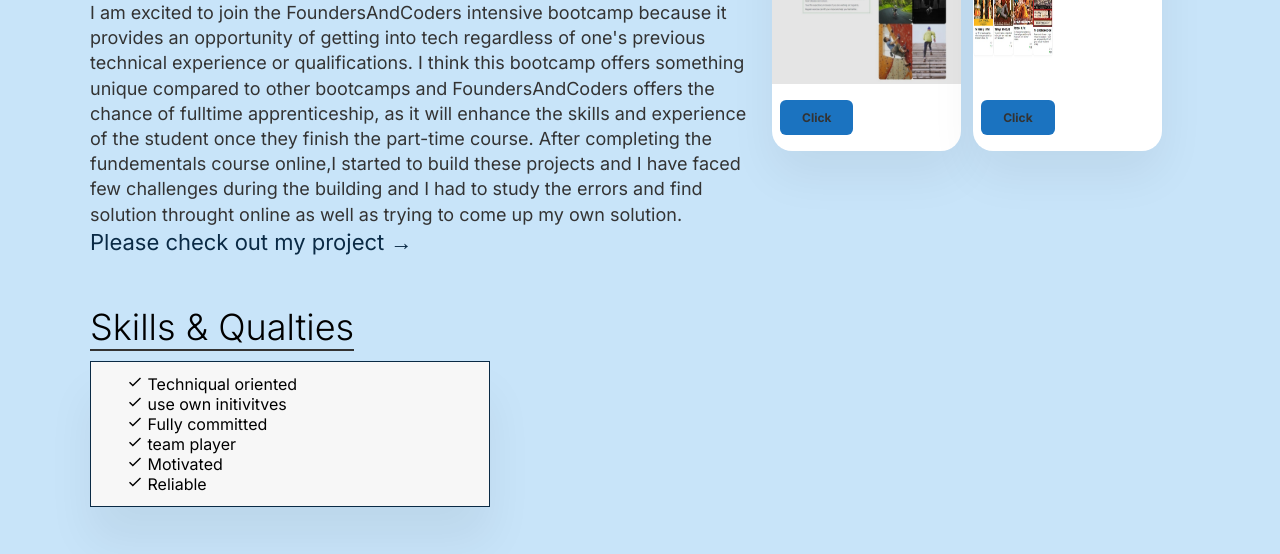
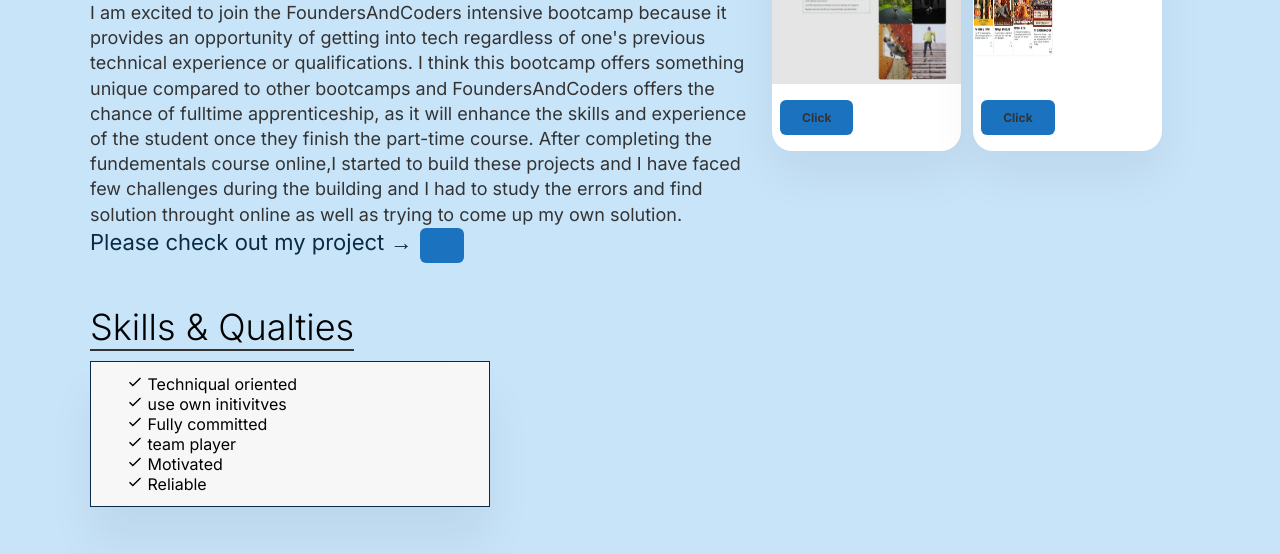
Before and after one commit to f4coder-91/website, a plain HTML site: page index.html in a window 1280 px wide. Shown: the part 707-1261 px from the top of the page. Drawn offline with nearby package versions, Linux system fonts and the light colour scheme.

Commit message:
final commit
Signed-off-by: f4coder-91 <111709636+farhan-io@users.noreply.github.com>

```diff
--- a/index.html
+++ b/index.html
@@ -47,7 +47,7 @@
             well as trying to come up my own solution.
             <br />
             <span>Please check out my project &rarr;</span>
-            <!-- <a href="" target="_blank" rel="noopener noreferrer"></a> -->
+            <a href="" target="_blank" rel="noopener noreferrer"></a>
           </p>
           <div class="skills">
             <span class="skills--subtitle">Skills & Qualties</span>
```
